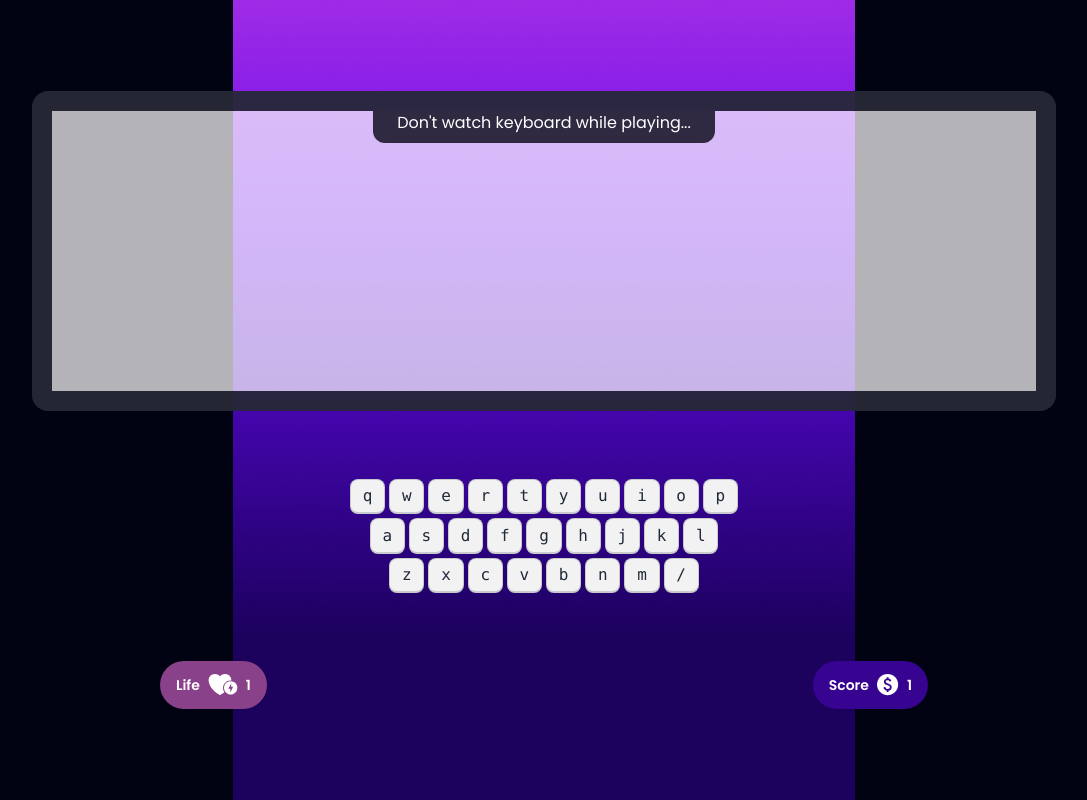
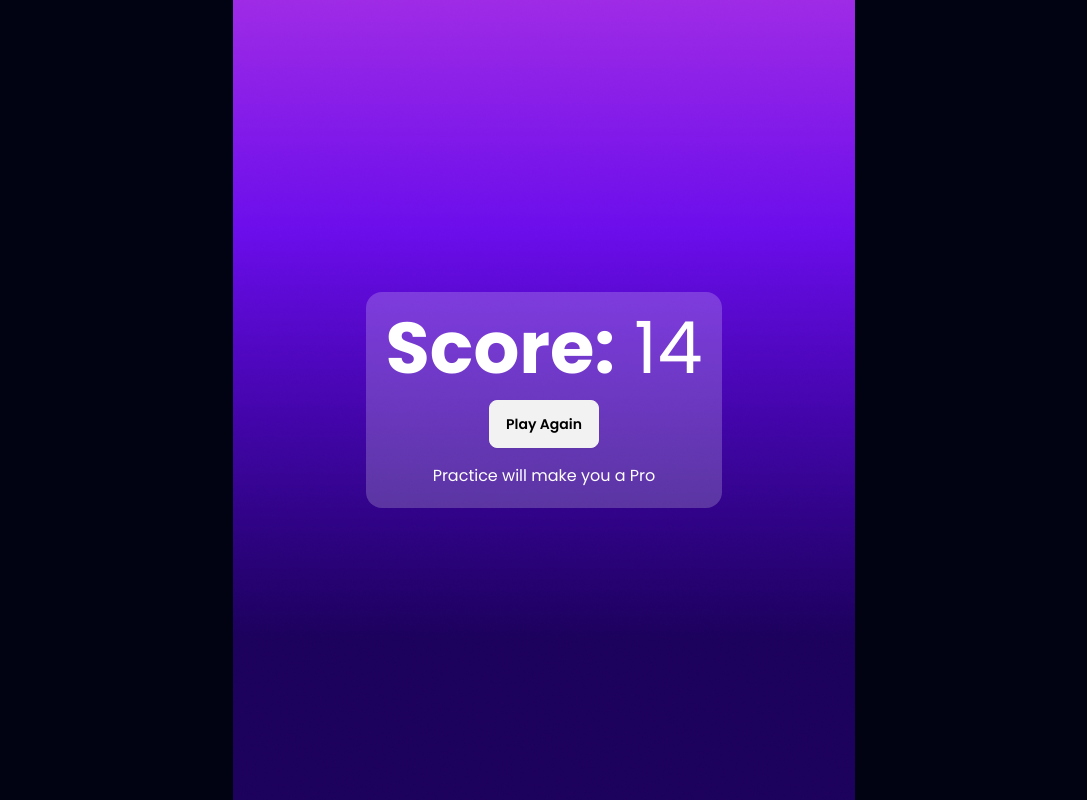
Before and after one commit to Munir102/Alpha-clash-pro, a plain HTML site: page index.html in a window 1280 px wide. Shown: the whole page, without its empty margins (96-1183 px from the left). Drawn offline with nearby package versions, Linux system fonts and the light colour scheme.

Commit message:
Game score section design has been successfully setup.

```diff
--- a/index.html
+++ b/index.html
@@ -24,12 +24,13 @@
             </div>
         </section>
         <!-- play ground -->
-        <section class="play_ground min-h-screen flex flex-col items-center justify-center gap-16">
+        <section class="play_ground min-h-screen flex flex-col items-center justify-center gap-16 hidden">
             <!-- artboard screen-->
             <div class="artboard artboard-horizontal phone-6 border-[20px] border-[#010313CC] rounded-2xl bg-[#FFFFFFB3]">
                 <div class="flex justify-center">
                     <p class="bg-[#2F2941] text-white px-6 pb-2 rounded-b-xl">Don't watch keyboard  while playing...</p>
                 </div>
+                <div class="text-8xl font-bold text-black flex justify-center items-center h-full">Y</div>
             </div>
             <!-- keyboard start -->
             <div class="">
@@ -82,8 +83,15 @@
                   </button>
             </div>
         </section>
-        <section class="score">
-
+        <section class="score flex justify-center items-center min-h-screen">
+            <div class="text-white flex flex-col items-center space-y-4 bg-[#FFFFFF33] p-5 rounded-2xl">
+                <h1 class="text-7xl">
+                    <span class="font-bold">Score:</span>
+                    <span>14</span>
+                </h1>
+                <button class="btn text-black">Play Again</button>
+                <p>Practice will make you a Pro</p>
+            </div>
         </section>
     </main>
 </body>
```
